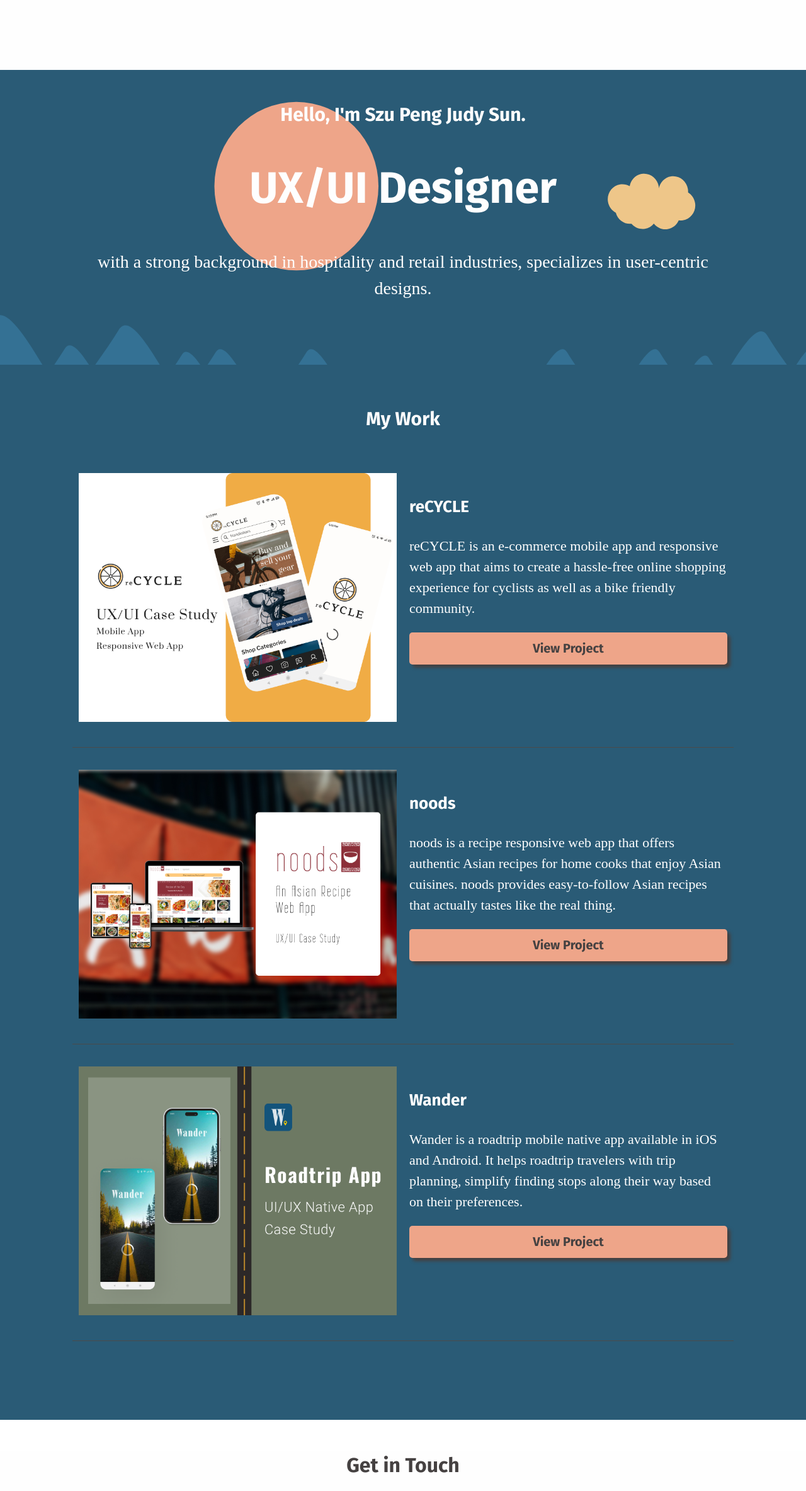
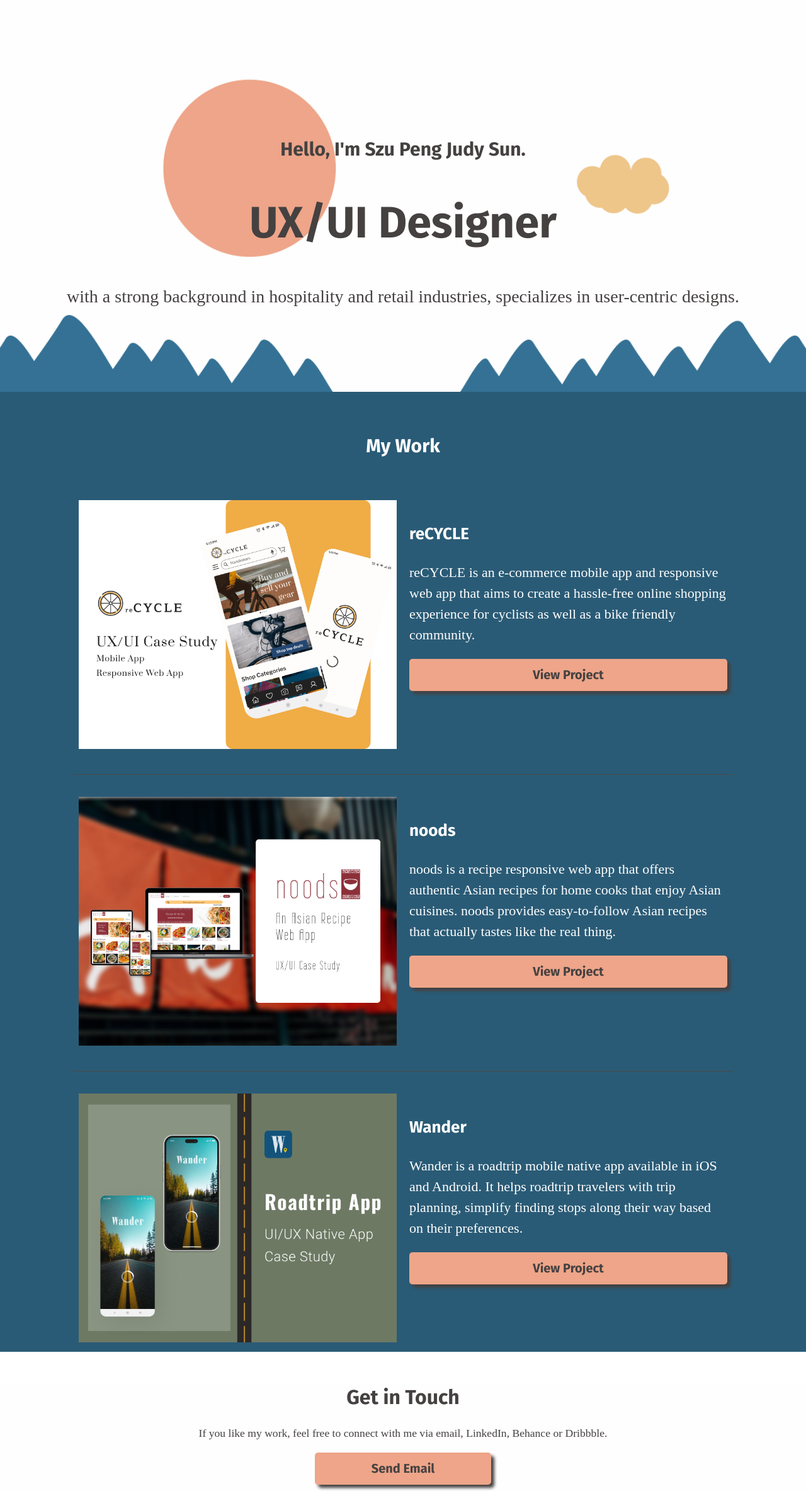
Before and after one commit to JudayChop/Portfolio-Site-Szu-Peng-Judy-Sun-, a plain HTML site: page index.html in a window 1280 px wide. Shown: the part 137-2504 px from the top of the page at 63% size. Drawn offline with Linux system fonts and the light colour scheme; a web font is replaced by a local one.

Commit message:
Update index.html

```diff
--- a/index.html
+++ b/index.html
@@ -27,8 +27,29 @@
     </div>
 </header>
 <main>
-    <div id="hero" class="hero image" style="background-image: url(img/illustration_home_large.svg)">
-        <div class="container">
+    <button onclick="topFunction()" id="myBtn" title="Go to top"><img src="img/top_arrow.png" alt="Top"></button>
+    <script>
+        // Get the button
+        let mybutton = document.getElementById("myBtn");
+
+        // When the user scrolls down 20px from the top of the document, show the button
+        window.onscroll = function() {scrollFunction()};
+
+        function scrollFunction() {
+          if (document.body.scrollTop > 20 || document.documentElement.scrollTop > 20) {
+            mybutton.style.display = "block";
+          } else {
+            mybutton.style.display = "none";
+          }
+        }
+        // When the user clicks on the button, scroll to the top of the document
+        function topFunction() {
+          document.body.scrollTop = 0;
+          document.documentElement.scrollTop = 0;
+        }
+        </script>
+    <div class="hero-image" id="hero">
+        <div class="hero-text">
             <h2>Hello, I'm Szu Peng Judy Sun.</h2><h1><span>UX/UI Designer</span></h1>
             <p>with a strong background in hospitality and retail industries, specializes in user-centric designs.</p>
         </div>
@@ -66,7 +87,7 @@
                 <a href="" class="button" >View Project</a>
             </div>
         </div>
-        <div class="row">
+        <div>
             <div class="col-md-6 col-lg-7">
                 <div>
                     <picture>
@@ -89,7 +110,7 @@
         <h1>Get in Touch</h1>
         <p>If you like my work, feel free to connect with me via email, LinkedIn, Behance or Dribbble.</p>
         <div>
-            <a href="mailto:szupengjudysun@gmail.com" class="button contact">Send Email</a>
+            <a href="mailto:szupengjudysun@gmail.com" class="button fixed">Send Email</a>
         </div>
     <div class="social-media">
         <ul >
```
